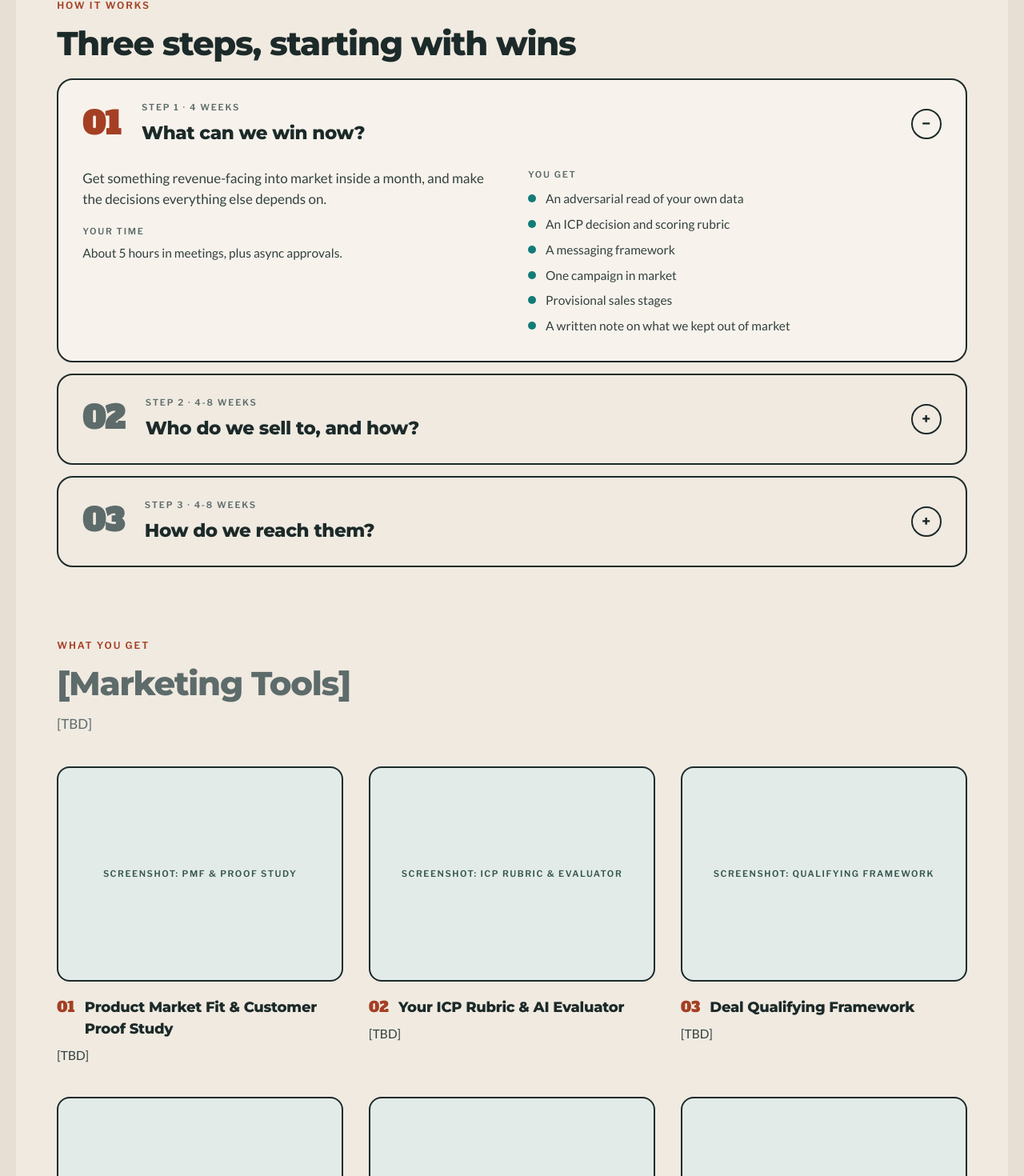
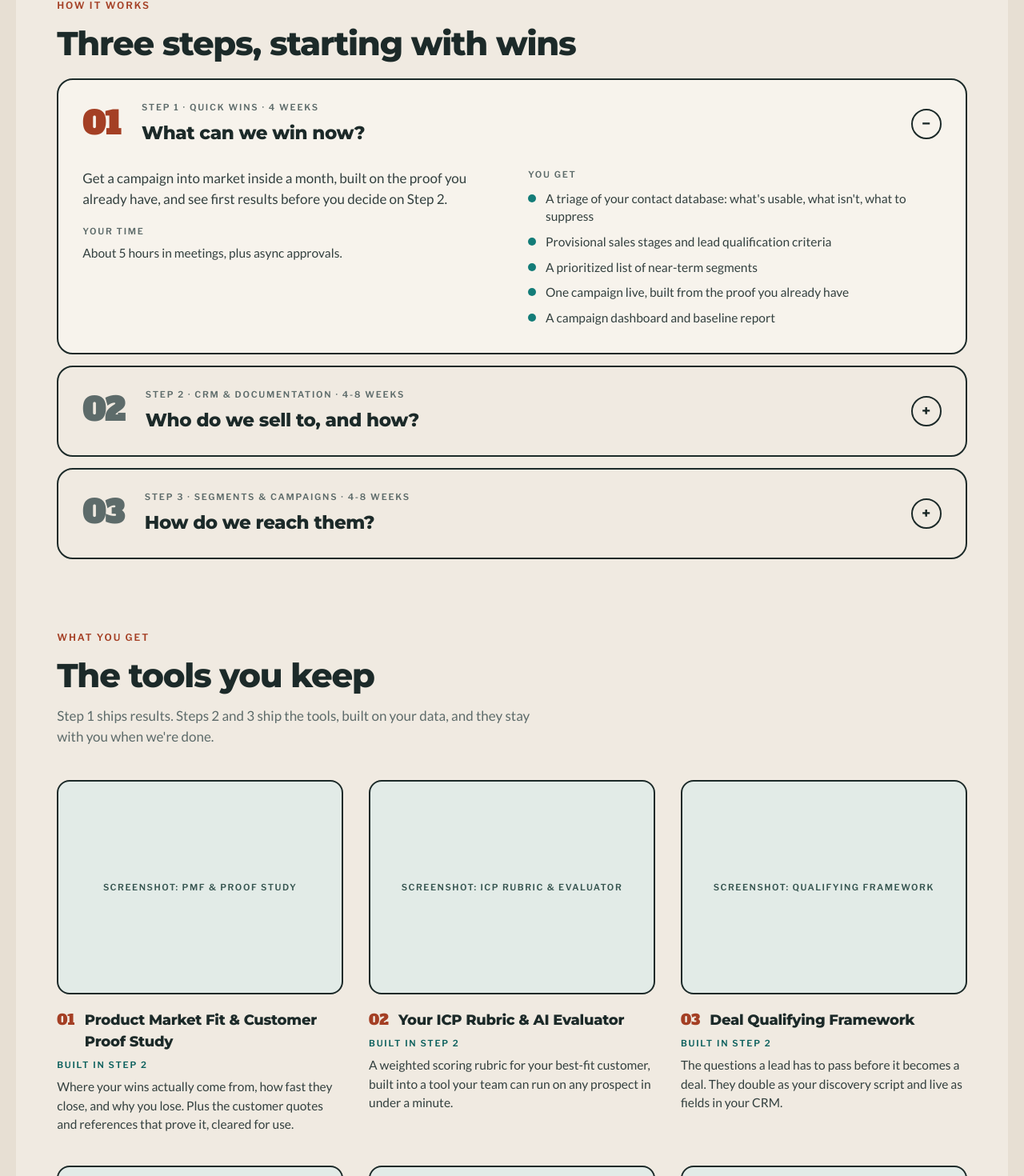
Before and after one commit to sophiamorell/thefoundersmarketer, a Next.js app: page / in a window 1280 px wide. Shown: the part 1799-3269 px from the top of the page at 80% size. Built offline with nearby package versions, Linux system fonts and the light colour scheme.

Commit message:
Steps and tools: match Step 1 to the real sprint, map tools to Steps 2 and 3
Co-Authored-By: Claude Opus 5.5 <noreply@anthropic.com>
Claude-Session: https://claude.ai/code/session_01DkgTYHLDRgbhCzrwxTjkoy

```diff
--- a/src/app/globals.css
+++ b/src/app/globals.css
@@ -198,6 +198,10 @@ img {
   max-width: 72ch;
 }
 
+.nowrap {
+  white-space: nowrap;
+}
+
 /* Copy that still needs writing: rendered as-is, muted. */
 .placeholder {
   color: var(--muted);
@@ -1194,6 +1198,14 @@ textarea.input {
   color: var(--ink-2);
 }
 
+/* "Built in Step 2": the label style, which .tool p would otherwise override */
+.tool .tool__step {
+  font-size: 11px;
+  line-height: 1.4;
+  color: var(--teal-deep);
+  margin-bottom: 8px;
+}
+
 @media (max-width: 900px) {
   .tools {
     grid-template-columns: minmax(0, 1fr);
--- a/src/components/Deliverables.tsx
+++ b/src/components/Deliverables.tsx
@@ -1,11 +1,11 @@
 import Image from "next/image";
 import { anchors, whatYouGet } from "@/content";
-import { mutedClass } from "@/lib/copy";
+import { fill, mutedClass } from "@/lib/copy";
 import { publicFileExists } from "@/lib/public-file";
 
 /**
  * 5 · What you get (#deliverables): six deliverables in a three-column grid,
- * each with a 4:3 image slot. A slot shows its caption until the screenshot
+ * each with a 4:3 image slot, a title, the step that builds it and a body. A slot shows its caption until the screenshot
  * exists in public/. Bracketed titles and bodies render muted.
  */
 export function Deliverables() {
@@ -34,6 +34,7 @@ export function Deliverables() {
                 </span>
                 <h3 className={mutedClass(item.title)}>{item.title}</h3>
               </div>
+              <p className="label tool__step">{fill(whatYouGet.stepLabel, { n: item.step })}</p>
               <p className={mutedClass(item.body)}>{item.body}</p>
             </li>
           );
--- a/src/components/HowItWorks.tsx
+++ b/src/components/HowItWorks.tsx
@@ -39,7 +39,7 @@ export function HowItWorks() {
                   </span>
                   <span className="accordion__head">
                     <span className="label accordion__tag">
-                      {phase.tag} · {phase.duration}
+                      {phase.tag} · <span className="nowrap">{phase.duration}</span>
                     </span>
                     <span className={["accordion__title", mutedClass(phase.question, phase.status)].filter(Boolean).join(" ")}>
                       {phase.question}
--- a/src/content.ts
+++ b/src/content.ts
@@ -240,60 +240,60 @@ export const phases: Phase[] = [
   {
     id: 1,
     numeral: "01",
-    tag: "Step 1",
+    tag: "Step 1 · Quick Wins",
     duration: "4 weeks",
     question: "What can we win now?",
     summary:
-      "Get something revenue-facing into market inside a month, and make the decisions everything else depends on.",
+      "Get a campaign into market inside a month, built on the proof you already have, and see first results before you decide on Step 2.",
     yourTime: "About 5 hours in meetings, plus async approvals.",
     youGet: [
-      "An adversarial read of your own data",
-      "An ICP decision and scoring rubric",
-      "A messaging framework",
-      "One campaign in market",
-      "Provisional sales stages",
-      "A written note on what we kept out of market",
+      "A triage of your contact database: what's usable, what isn't, what to suppress",
+      "Provisional sales stages and lead qualification criteria",
+      "A prioritized list of near-term segments",
+      "One campaign live, built from the proof you already have",
+      "A campaign dashboard and baseline report",
     ],
     weekByWeek: [
       { period: "Pre", activity: "Diagnostic results, intake, CRM exports" },
-      { period: "Week 1", activity: "Kickoff; systems walkthrough" },
-      { period: "Week 2", activity: "ICP rubric built; targets segmented" },
-      { period: "Week 3", activity: "Campaign review; assets written" },
-      { period: "Week 4", activity: "Launch; readout" },
+      { period: "Week 1", activity: "Kickoff, systems walkthrough, database triage" },
+      { period: "Week 2", activity: "Provisional stages and qualifications; segments chosen; campaign drafted" },
+      { period: "Week 3", activity: "Build, QA and launch" },
+      { period: "Week 4", activity: "Dashboard, baseline report and first-results readout" },
     ],
     status: "final",
   },
   {
     id: 2,
     numeral: "02",
-    tag: "Step 2",
+    tag: "Step 2 · CRM & Documentation",
     duration: "4-8 weeks",
     question: "Who do we sell to, and how?",
-    summary: "Turn the Step 1 decisions into the definitions, stages and CRM hygiene the sales team runs on.",
+    summary:
+      "Turn what Step 1 learned into the proof, ICP and qualification your sales team runs on, built into your CRM.",
     yourTime: "About 8 hours, mostly with you and whoever owns the CRM.",
     youGet: [
-      "ICP and persona definitions",
-      "A scored qualification rubric",
+      "Your Product Market Fit & Customer Proof Study",
+      "Your ICP rubric and AI evaluator",
+      "A deal qualifying framework, built into your CRM",
       "Sales stages with entry criteria",
       "A CRM you can report from",
-      "Objection and proof library",
     ],
     status: "final",
   },
   {
     id: 3,
     numeral: "03",
-    tag: "Step 3",
+    tag: "Step 3 · Segments & Campaigns",
     duration: "4-8 weeks",
     question: "How do we reach them?",
-    summary: "Activate the segments, build the referral motion, and hand the whole function over.",
+    summary: "Activate the segments, write the messaging on proven ground, and hand the whole function over.",
     yourTime: "About 6 hours, plus one weekly 30-minute review.",
     youGet: [
-      "Activated segments",
-      "A referral motion you run monthly",
-      "A weekly dashboard",
-      "A handoff playbook",
-      "A 90-day plan for whoever takes it on",
+      "Activated segments and a referral motion you run monthly",
+      "A competitive intel agent",
+      "Your product marketing toolkit: messaging, personas, objections and proof",
+      "A marketing budget and a plan for your first hire",
+      "A handoff playbook and a 90-day plan",
     ],
     status: "final",
   },
@@ -305,54 +305,61 @@ export const phases: Phase[] = [
 
 export const whatYouGet = {
   kicker: "What you get",
-  heading: "[Marketing Tools]", // TODO(sophie)
-  intro: "[TBD]", // TODO(sophie)
+  heading: "The tools you keep",
+  intro: "Step 1 ships results. Steps 2 and 3 ship the tools, built on your data, and they stay with you when we're done.",
+  stepLabel: "Built in Step {n}",
   items: [
     {
       numeral: "01",
       title: "Product Market Fit & Customer Proof Study",
       slot: "Screenshot: PMF & proof study",
-      body: "[TBD]",
+      step: 2 as PhaseId,
+      body: "Where your wins actually come from, how fast they close, and why you lose. Plus the customer quotes and references that prove it, cleared for use.",
       image: "/images/deliverables/pmf-proof-study.png",
     },
     {
       numeral: "02",
       title: "Your ICP Rubric & AI Evaluator",
       slot: "Screenshot: ICP rubric & evaluator",
-      body: "[TBD]",
+      step: 2 as PhaseId,
+      body: "A weighted scoring rubric for your best-fit customer, built into a tool your team can run on any prospect in under a minute.",
       image: "/images/deliverables/icp-rubric-evaluator.png",
     },
     {
       numeral: "03",
       title: "Deal Qualifying Framework",
       slot: "Screenshot: qualifying framework",
-      body: "[TBD]",
+      step: 2 as PhaseId,
+      body: "The questions a lead has to pass before it becomes a deal. They double as your discovery script and live as fields in your CRM.",
       image: "/images/deliverables/qualifying-framework.png",
     },
     {
       numeral: "04",
       title: "Competitive Intel Agent",
       slot: "Screenshot: competitive intel agent",
-      body: "[TBD]",
+      step: 3 as PhaseId,
+      body: "Watches your competitors' sites, pricing and messaging, flags what changed, and keeps a battlecard your reps can use on the next call.",
       image: "/images/deliverables/competitive-intel-agent.png",
     },
     {
       numeral: "05",
       title: "Product Marketing Toolkit",
       slot: "Screenshot: PMM toolkit",
-      body: "[TBD]",
+      step: 3 as PhaseId,
+      body: "Messaging, personas, objection handling and proof in one place that your team, your website and your next hire all pull from.",
       image: "/images/deliverables/pmm-toolkit.png",
     },
     {
       numeral: "06",
       title: "Marketing Budget & Your First Hire",
       slot: "Screenshot: budget & hiring plan",
-      body: "[TBD]",
+      step: 3 as PhaseId,
+      body: "What to spend, where, and who to hire first. Includes the job description, a 90-day plan, and a scorecard to hire against.",
       image: "/images/deliverables/budget-first-hire.png",
     },
   ],
   imageAspect: "4/3",
-  status: "draft" as CopyStatus, // titles final; bodies and screenshots pending
+  status: "draft" as CopyStatus, // titles final; bodies are draft copy; screenshots pending
 };
 
 /* ------------------------------------------------------------------ */
@@ -447,7 +454,7 @@ export const faq = {
     {
       question: "Will you hire our first marketer?",
       answer:
-        "Not as a search firm, but the Step 3 handoff playbook is written to be the job description and the first 90 days. Several clients have hired directly off it.",
+        "Not as a search firm. Step 3 includes a budget and a first-hire plan: the job description, the first 90 days, and a scorecard to hire against.",
       status: "final",
       show: true,
     },
@@ -619,7 +626,7 @@ export const diagnostic = {
       ],
       gap: "ICP undefined",
       freeFix: "One page: the five things your best ten customers have in common.",
-      phase: "1→2",
+      phase: "2",
     },
     {
       id: 5,
@@ -644,7 +651,7 @@ export const diagnostic = {
       ],
       gap: "Messaging inconsistent",
       freeFix: "Agree one sentence and put it at the top of the deck.",
-      phase: "1",
+      phase: "3",
     },
     {
       id: 7,
```
